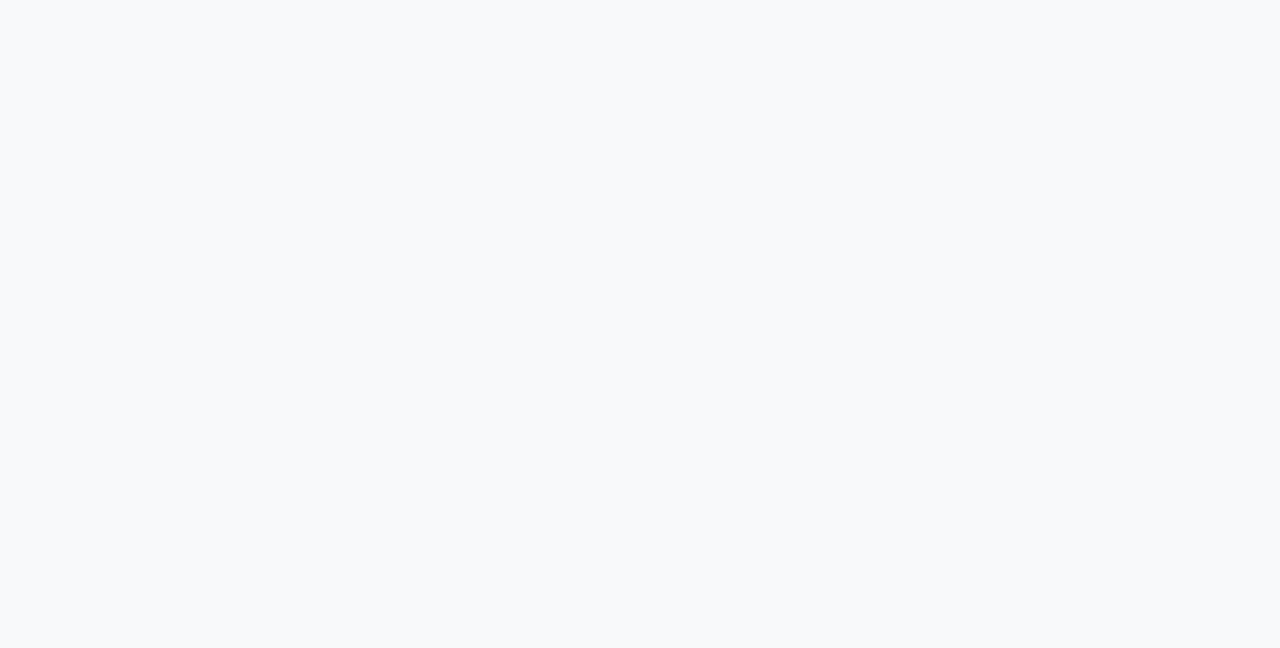
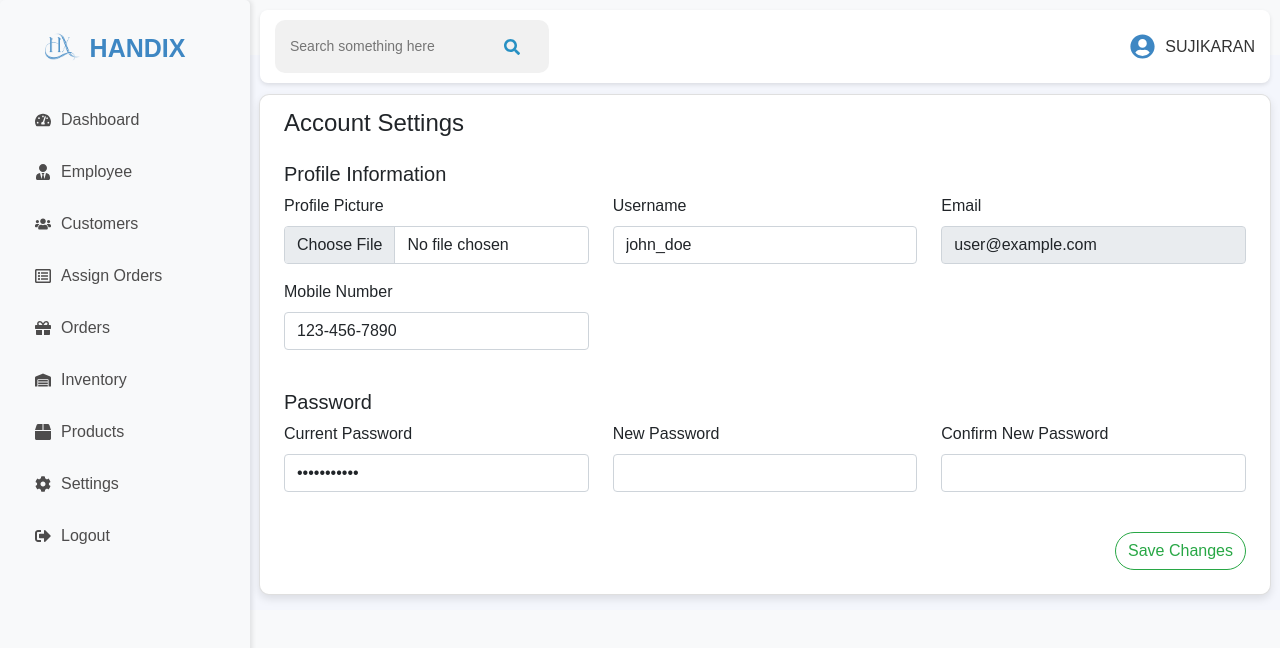
Before and after one commit to sujikaran07/HANDIX, a React (Vite) app in the folder frontend/: page /adminsettings in a window 1280 px wide. Before the commit this address had no page. Shown: the top 648 px of the page. Built offline with nearby package versions, Linux system fonts and the light colour scheme.

Commit message:
add Admin Settings page and update sidebar; adjust styles and layout

```diff
--- a/frontend/src/App.jsx
+++ b/frontend/src/App.jsx
@@ -6,8 +6,9 @@ import AdminEmployee from "./pages/admin/AdminEmployee";
 import AdminCustomer from "./pages/admin/AdminCustomer";
 import AdminOrder from "./pages/admin/AdminOrder.jsx";
 import AdminProducts from "./pages/admin/AdminProducts";
-import AdminInventory from "./pages/admin/AdminInventory"; // Import the new inventory page
-import AdminAssignOrder from "./pages/admin/AdminAssignOrder"; // Import the new assign order page
+import AdminInventory from "./pages/admin/AdminInventory";
+import AdminAssignOrder from "./pages/admin/AdminAssignOrder";
+import AdminSettings from "./pages/admin/AdminSettings";
 
 function App() {
   const [loading, setLoading] = useState(true);
@@ -36,6 +37,7 @@ function App() {
           <Route path="/adminproducts" element={<AdminProducts />} />
           <Route path="/admininventory" element={<AdminInventory />} />
           <Route path="/adminassignorder" element={<AdminAssignOrder />} />
+          <Route path="/adminsettings" element={<AdminSettings />} />
         </Routes>
       </Router>
     </div>
--- a/frontend/src/components/AdminSidebar.jsx
+++ b/frontend/src/components/AdminSidebar.jsx
@@ -50,11 +50,6 @@ const AdminSidebar = () => {
               <FaBox /> Products
             </Link>
           </li>
-          <li className="other-section">
-            <Link to="/admin/analytics-reports">
-              <FaChartLine /> Analytics
-            </Link>
-          </li>
           <li className="/admin/settings">
             <Link to="/admin/settings">
               <FaCog /> Settings
--- /dev/null
+++ b/frontend/src/components/ManageSettings.jsx
@@ -0,0 +1,121 @@
+import React, { useState } from 'react';
+import 'bootstrap/dist/css/bootstrap.min.css';
+import 'bootstrap/dist/js/bootstrap.bundle.min.js';
+import '../styles/admin/AdminSettings.css';
+
+const ManageSettings = ({ onViewSetting }) => {
+  const [profile, setProfile] = useState({
+    profilePicture: '',
+    username: 'john_doe',
+    email: 'user@example.com',
+    mobileNumber: '123-456-7890',
+    currentPassword: 'password123',
+    newPassword: '',
+    confirmNewPassword: ''
+  });
+
+  const [isEditing, setIsEditing] = useState(false);
+  const [passwordForEdit, setPasswordForEdit] = useState('');
+  const [showPasswordPopup, setShowPasswordPopup] = useState(false);
+
+  const handleProfileChange = (e) => {
+    const { name, value } = e.target;
+    setProfile({ ...profile, [name]: value });
+  };
+
+  const handleSaveChanges = () => {
+    setShowPasswordPopup(true);
+  };
+
+  const handleConfirmPassword = () => {
+    if (passwordForEdit === profile.currentPassword) {
+      setShowPasswordPopup(false);
+      setIsEditing(false);
+    } else {
+      alert('Incorrect password. Please try again.');
+    }
+  };
+
+  return (
+    <>
+      <div className="container mt-4 manage-settings-container">
+        <div className="card p-4 manage-settings-card">
+          <div className="manage-settings-header d-flex justify-content-between align-items-center mb-3">
+            <div className="title-section">
+              <h4>Account Settings</h4>
+            </div>
+          </div>
+
+          <div className="profile-section mb-4">
+            <h5>Profile Information</h5>
+            <div className="row mb-3">
+              <div className="col-md-4">
+                <label htmlFor="profilePicture" className="form-label">Profile Picture</label>
+                <input type="file" className="form-control" id="profilePicture" name="profilePicture" onChange={handleProfileChange} />
+              </div>
+              <div className="col-md-4">
+                <label htmlFor="username" className="form-label">Username</label>
+                <input type="text" className="form-control" id="username" name="username" value={profile.username} onChange={handleProfileChange} />
+              </div>
+              <div className="col-md-4">
+                <label htmlFor="email" className="form-label">Email</label>
+                <input type="email" className="form-control" id="email" name="email" value={profile.email} onChange={handleProfileChange} disabled />
+              </div>
+            </div>
+            <div className="row mb-3">
+              <div className="col-md-4">
+                <label htmlFor="mobileNumber" className="form-label">Mobile Number</label>
+                <input type="text" className="form-control" id="mobileNumber" name="mobileNumber" value={profile.mobileNumber} onChange={handleProfileChange} />
+              </div>
+            </div>
+          </div>
+
+          <div className="password-section mb-4">
+            <h5>Password</h5>
+            <div className="row mb-3">
+              <div className="col-md-4">
+                <label htmlFor="currentPassword" className="form-label">Current Password</label>
+                <input type="password" className="form-control" id="currentPassword" name="currentPassword" value={profile.currentPassword} onChange={handleProfileChange} />
+              </div>
+              <div className="col-md-4">
+                <label htmlFor="newPassword" className="form-label">New Password</label>
+                <input type="password" className="form-control" id="newPassword" name="newPassword" value={profile.newPassword} onChange={handleProfileChange} />
+              </div>
+              <div className="col-md-4">
+                <label htmlFor="confirmNewPassword" className="form-label">Confirm New Password</label>
+                <input type="password" className="form-control" id="confirmNewPassword" name="confirmNewPassword" value={profile.confirmNewPassword} onChange={handleProfileChange} />
+              </div>
+            </div>
+          </div>
+
+          <div className="d-flex justify-content-end">
+            <button className="btn btn-success" onClick={handleSaveChanges}>Save Changes</button>
+          </div>
+
+          {showPasswordPopup && (
+            <div className="modal password-confirmation-modal">
+              <div className="modal-dialog">
+                <div className="modal-content">
+                  <div className="modal-header">
+                    <h5 className="modal-title">Confirm Password</h5>
+                    <button type="button" className="btn-close" onClick={() => setShowPasswordPopup(false)}></button>
+                  </div>
+                  <div className="modal-body">
+                    <label htmlFor="passwordForEdit" className="form-label">Enter Password to Confirm</label>
+                    <input type="password" className="form-control" id="passwordForEdit" name="passwordForEdit" value={passwordForEdit} onChange={(e) => setPasswordForEdit(e.target.value)} />
+                  </div>
+                  <div className="modal-footer">
+                    <button type="button" className="btn btn-secondary" onClick={() => setShowPasswordPopup(false)}>Cancel</button>
+                    <button type="button" className="btn btn-primary" onClick={handleConfirmPassword}>Confirm</button>
+                  </div>
+                </div>
+              </div>
+            </div>
+          )}
+        </div>
+      </div>
+    </>
+  );
+};
+
+export default ManageSettings;
--- /dev/null
+++ b/frontend/src/pages/admin/AdminSettings.jsx
@@ -0,0 +1,35 @@
+import React, { useState } from 'react';
+import AdminSidebar from '../../components/AdminSidebar';
+import AdminTopbar from '../../components/AdminTopbar';
+import ManageSettings from '../../components/ManageSettings';
+import '../../styles/admin/AdminSettings.css';
+
+const AdminSettingsPage = () => {
+  const [selectedSetting, setSelectedSetting] = useState(null);
+
+  const handleViewSetting = (setting) => {
+    setSelectedSetting(setting);
+  };
+
+  const handleBackToSettings = () => {
+    setSelectedSetting(null);
+  };
+
+  return (
+    <div className="admin-settings-page">
+      <AdminSidebar />
+      <div className="main-content">
+        <AdminTopbar />
+        {selectedSetting ? (
+          <div>
+            <button onClick={handleBackToSettings}>Back to Settings</button>
+          </div>
+        ) : (
+          <ManageSettings onViewSetting={handleViewSetting} />
+        )}
+      </div>
+    </div>
+  );
+};
+
+export default AdminSettingsPage;
--- a/frontend/src/styles/admin/AdminDashboard.css
+++ b/frontend/src/styles/admin/AdminDashboard.css
@@ -14,7 +14,7 @@ body {
 .sidebar {
     width: 250px;
     background-color: #f8f9fa;
-    padding: 20px;
+    padding: 30px;
     border-radius: 5px;
     box-shadow: 2px 0 5px rgba(0, 0, 0, 0.1);
     position: fixed;
@@ -34,7 +34,7 @@ body {
 }
 
 .sidebar-content ul li {
-    margin: 15px 0;
+    margin: 18px 0;
     position: relative;
 }
 
--- a/frontend/src/styles/admin/AdminEmployee.css
+++ b/frontend/src/styles/admin/AdminEmployee.css
@@ -151,7 +151,7 @@ body {
 
 .admin-employee-page .artisan-table th:last-child,
 .admin-employee-page .artisan-table td:last-child {
-    width: 20.2%;
+    width: 20.9%;
 }
 
 .admin-employee-page .edit-btn,
--- /dev/null
+++ b/frontend/src/styles/admin/AdminSettings.css
@@ -0,0 +1,84 @@
+
+body {
+    font-family: "Poppins", sans-serif;
+}
+
+.admin-settings-page {
+    display: flex;
+    flex-direction: row;
+    flex-direction: column;
+}
+
+.admin-settings-page .main-content {
+    flex: 1;
+    padding: 15px;
+    background-color: #f4f6fc;
+    margin-left: 232px;
+    margin-top: 55px;
+    margin-right: -18px;
+    display: flex;
+    flex-direction: column;
+}
+
+.admin-settings-page .manage-settings-header {
+    display: flex;
+    justify-content: space-between;
+    align-items: center;
+    margin-bottom: -40px;
+    margin-top: -10px;
+}
+
+.admin-settings-page .manage-settings-header h2 {
+    font-size: 22px;
+    color: #333;
+    margin-top: 0px;
+}
+
+.admin-settings-page .btn-primary {
+    padding: 4px 8px;
+    border: 2px solid;
+    border-radius: 20px;
+    cursor: pointer;
+    transition: background-color 0.3s ease, color 0.3s ease;
+    font-size: 12px;
+    font-weight: bold;
+    width: 120px;
+    text-align: center;
+    margin-right: 5px;
+    border-color: #3e87c3;
+    color: #3e87c3;
+    background-color: transparent;
+}
+
+.admin-settings-page .btn-primary:hover {
+    background-color: #3e87c3;
+    color: #ffffff;
+}
+
+.manage-settings-container {
+    display: flex;
+    flex-direction: column;
+    height: 100%;
+}
+
+.manage-settings-card {
+    border-radius: 10px;
+    box-shadow: 0 4px 8px rgba(0, 0, 0, 0.1);
+    background-color: #ffffff;
+    flex: 1 1 auto;
+    display: flex;
+    flex-direction: column;
+}
+
+.password-confirmation-modal {
+    display: block;
+    background-color: rgba(0, 0, 0, 0.5);
+    position: absolute;
+    top: 0;
+    left: 0;
+    right: 0;
+    bottom: 0;
+    display: flex;
+    justify-content: center;
+    align-items: center;
+}
```
